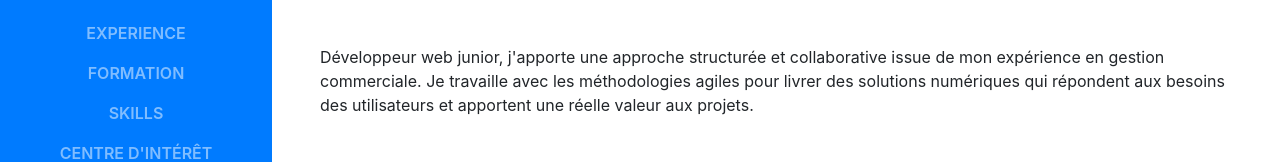
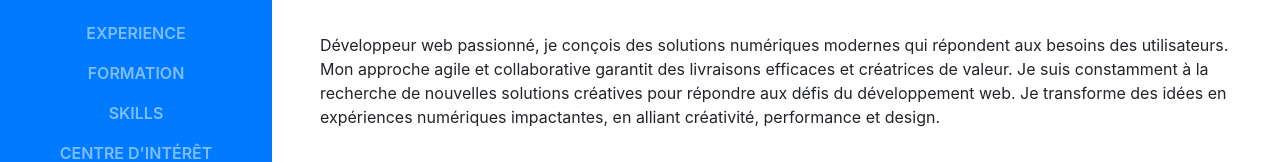
Before and after one commit to KD63799/portfolio, a website with bundled scripts: page index.html in a window 1280 px wide. Shown: the part 399-561 px from the top of the page. Built offline with nearby package versions, Linux system fonts and the light colour scheme; a web font is replaced by a local one.

Commit message:
text content modif

```diff
--- a/index.html
+++ b/index.html
@@ -122,11 +122,13 @@
             </div>
           </div>
           <p class="mb-5">
-            Développeur web junior, j'apporte une approche structurée et
-            collaborative issue de mon expérience en gestion commerciale. Je
-            travaille avec les méthodologies agiles pour livrer des solutions
-            numériques qui répondent aux besoins des utilisateurs et apportent
-            une réelle valeur aux projets.
+            Développeur web passionné, je conçois des solutions numériques
+            modernes qui répondent aux besoins des utilisateurs. Mon approche
+            agile et collaborative garantit des livraisons efficaces et
+            créatrices de valeur. Je suis constamment à la recherche de
+            nouvelles solutions créatives pour répondre aux défis du
+            développement web. Je transforme des idées en expériences numériques
+            impactantes, en alliant créativité, performance et design.
           </p>
           <ul class="list-inline list-social-icons mb-0">
             <li class="list-inline-item">
```
